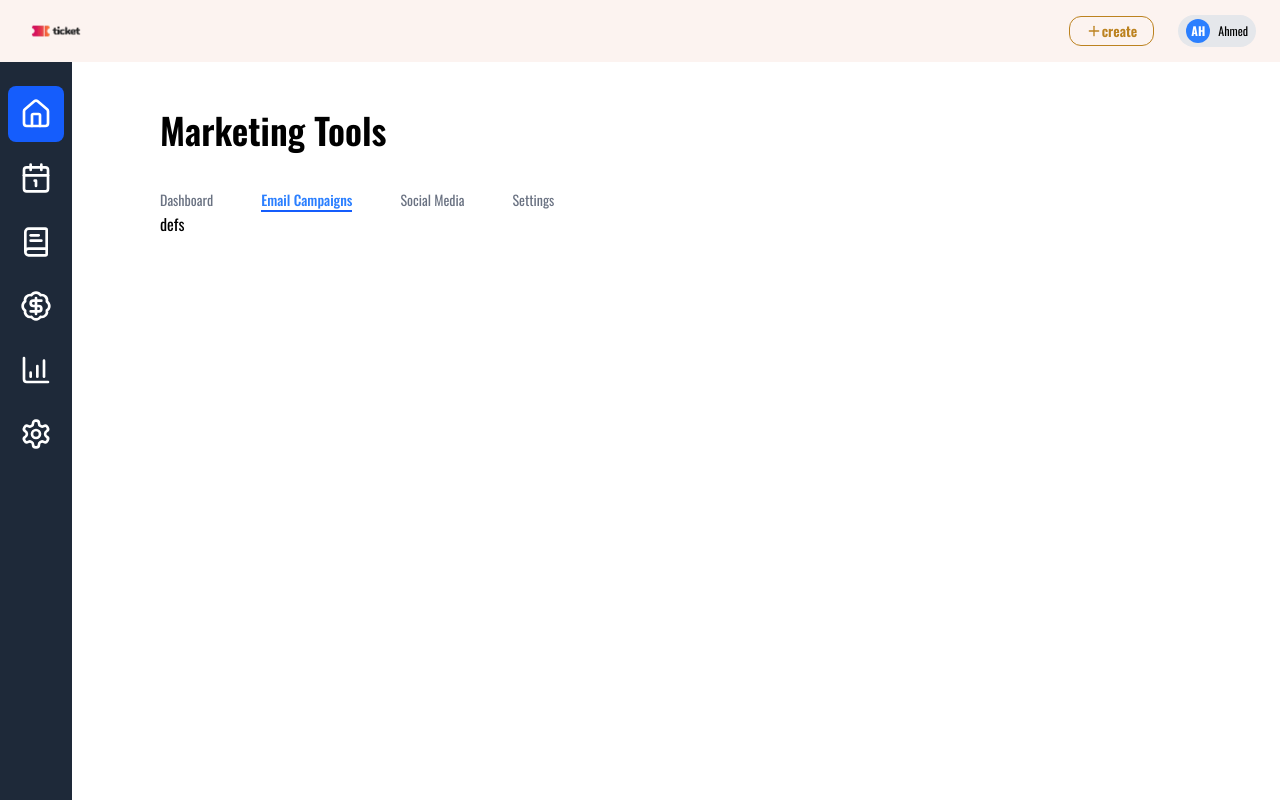
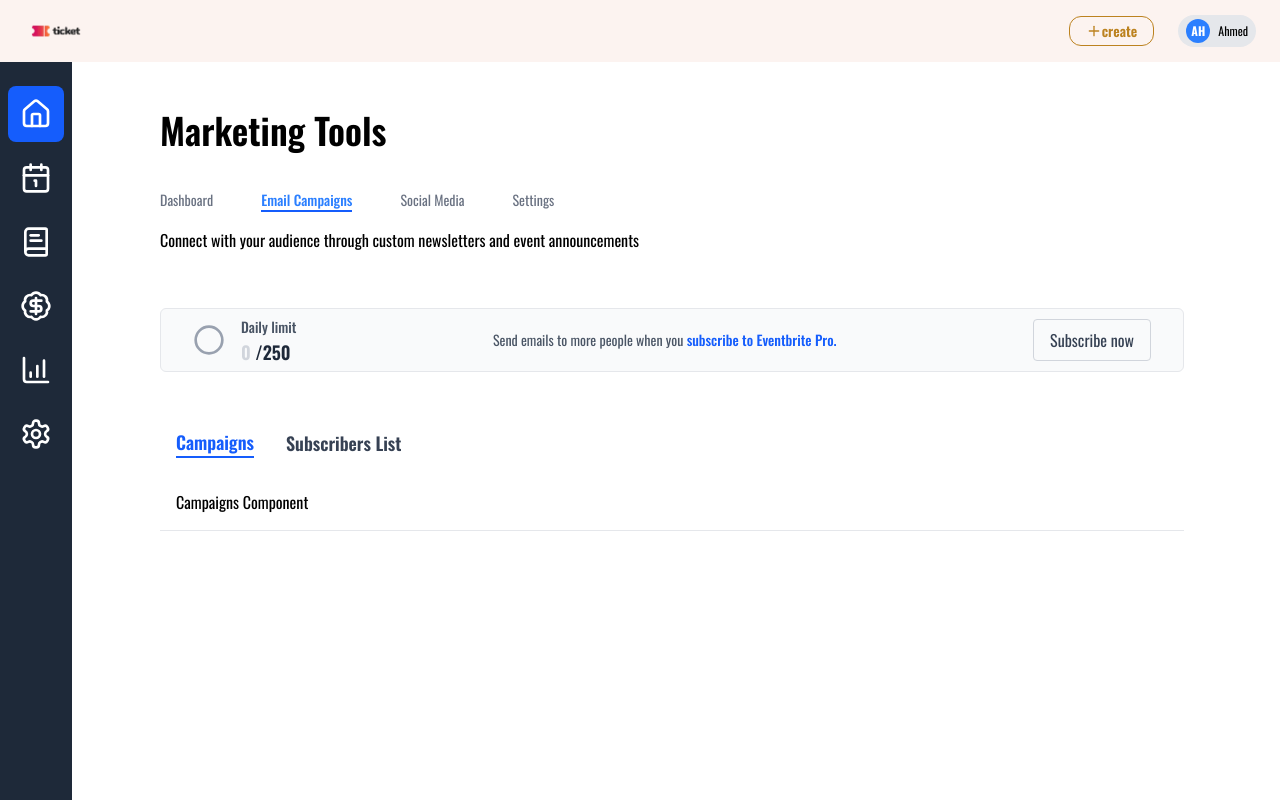
Before and after one commit to ahmed123456787/ticket-event, a React (Vite) app in the folder frontend/: page /organizations/marketing/email-campaigns in a window 1280 px wide. Built offline with nearby package versions, Linux system fonts and the light colour scheme.

Commit message:
adding the email compaign main page

```diff
--- /dev/null
+++ b/frontend/src/components/marketing/email/AllowedEmail.tsx
@@ -0,0 +1,36 @@
+import { Circle } from "lucide-react";
+import { useState } from "react";
+
+const AllowedEmail = () => {
+  const [numberOfEmails] = useState(0);
+
+  return (
+    <div className="h-16 bg-gray-50 flex items-center justify-between px-8 border border-gray-200 rounded-md">
+      {/* Left Section: Circle and Email Info */}
+      <div className="flex items-center">
+        <Circle className="text-gray-400" size={32} />
+        <div className="ml-4">
+          <span className="text-sm font-medium text-gray-600">Daily limit</span>
+          <p className="text-lg font-semibold text-gray-300">
+            {numberOfEmails} <span className="text-gray-800">/250</span>
+          </p>
+        </div>
+      </div>
+
+      {/* Middle Section: Informational Text */}
+      <div className="text-sm text-gray-600">
+        Send emails to more people when you{" "}
+        <span className="text-blue-600 font-medium cursor-pointer">
+          subscribe to Eventbrite Pro.
+        </span>
+      </div>
+
+      {/* Right Section: Subscribe Button */}
+      <button className="border border-gray-300 text-gray-700 px-4 py-2 rounded hover:bg-gray-100">
+        Subscribe now
+      </button>
+    </div>
+  );
+};
+
+export default AllowedEmail;
--- /dev/null
+++ b/frontend/src/components/marketing/email/EmailCamNavbar.tsx
@@ -0,0 +1,45 @@
+import { useState } from "react";
+
+const EmailCamNavbar = () => {
+  const [selectedTab, setSelectedTab] = useState("Campaigns");
+
+  return (
+    <div className="bg-white border-b border-gray-200">
+      <nav className="flex gap-8 items-center p-4">
+        {/* Campaigns Tab */}
+        <h2
+          className={`text-lg font-semibold cursor-pointer ${
+            selectedTab === "Campaigns"
+              ? "text-blue-600 border-b-2 border-blue-600"
+              : "text-gray-700 hover:text-gray-900"
+          }`}
+          onClick={() => setSelectedTab("Campaigns")}
+        >
+          Campaigns
+        </h2>
+
+        {/* Subscribers List Tab */}
+        <h2
+          className={`text-lg font-semibold cursor-pointer ${
+            selectedTab === "Subscribers List"
+              ? "text-blue-600 border-b-2 border-blue-600"
+              : "text-gray-700 hover:text-gray-900"
+          }`}
+          onClick={() => setSelectedTab("Subscribers List")}
+        >
+          Subscribers List
+        </h2>
+      </nav>
+
+      {/* Render Components Based on Selected Tab */}
+      <div className="p-4">
+        {selectedTab === "Campaigns" && <div>Campaigns Component</div>}
+        {selectedTab === "Subscribers List" && (
+          <div>Subscribers List Component</div>
+        )}
+      </div>
+    </div>
+  );
+};
+
+export default EmailCamNavbar;
--- a/frontend/src/pages/MarektingEmComp.tsx
+++ b/frontend/src/pages/MarektingEmComp.tsx
@@ -1,8 +1,20 @@
+import EmailCamNavbar from "../components/marketing/email/EmailCamNavbar";
+import AllowedEmail from "../components/marketing/email/AllowedEmail";
 import MarketingLayout from "../layouts/MarketingLayout";
+
 const MarektingEmComp = () => {
   return (
     <MarketingLayout>
-      <p>defs</p>
+      <p className="mt-4 font-normal">
+        Connect with your audience through custom newsletters and event
+        announcements
+      </p>
+      <div className="mt-14">
+        <AllowedEmail />
+      </div>
+      <div className="mt-10">
+        <EmailCamNavbar />
+      </div>
     </MarketingLayout>
   );
 };
```
